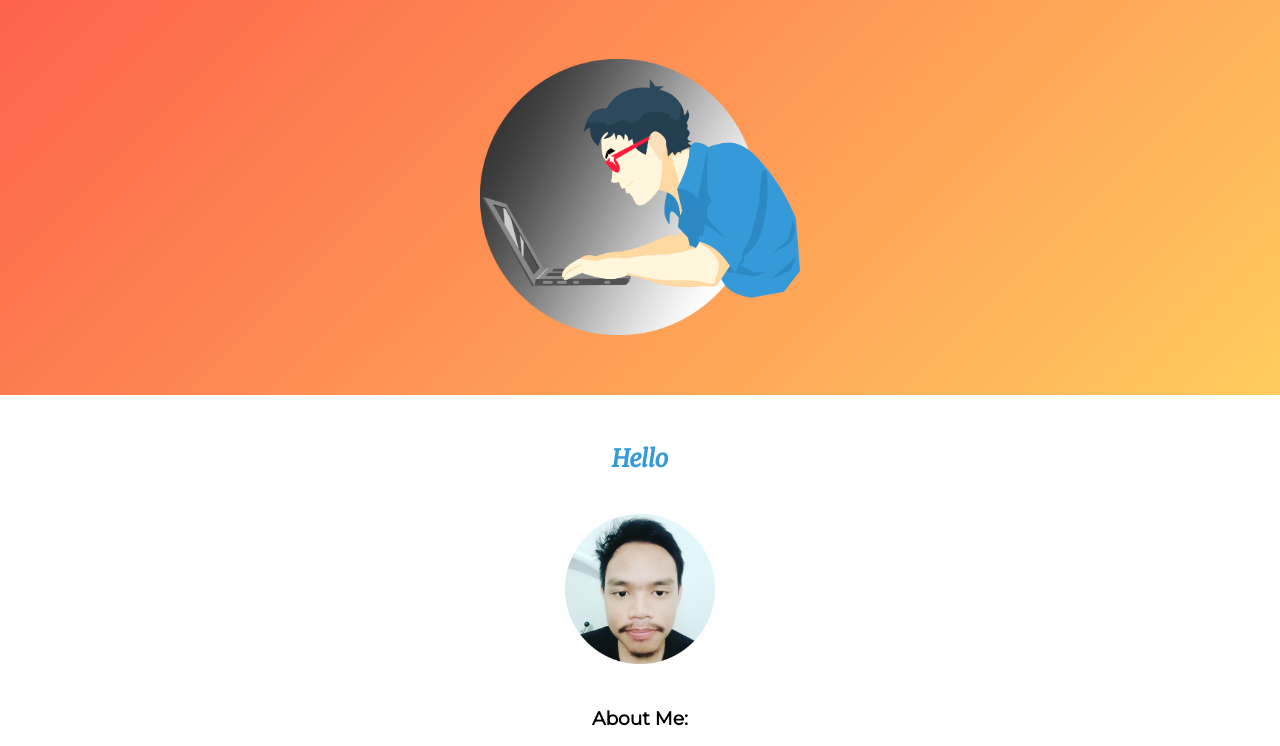
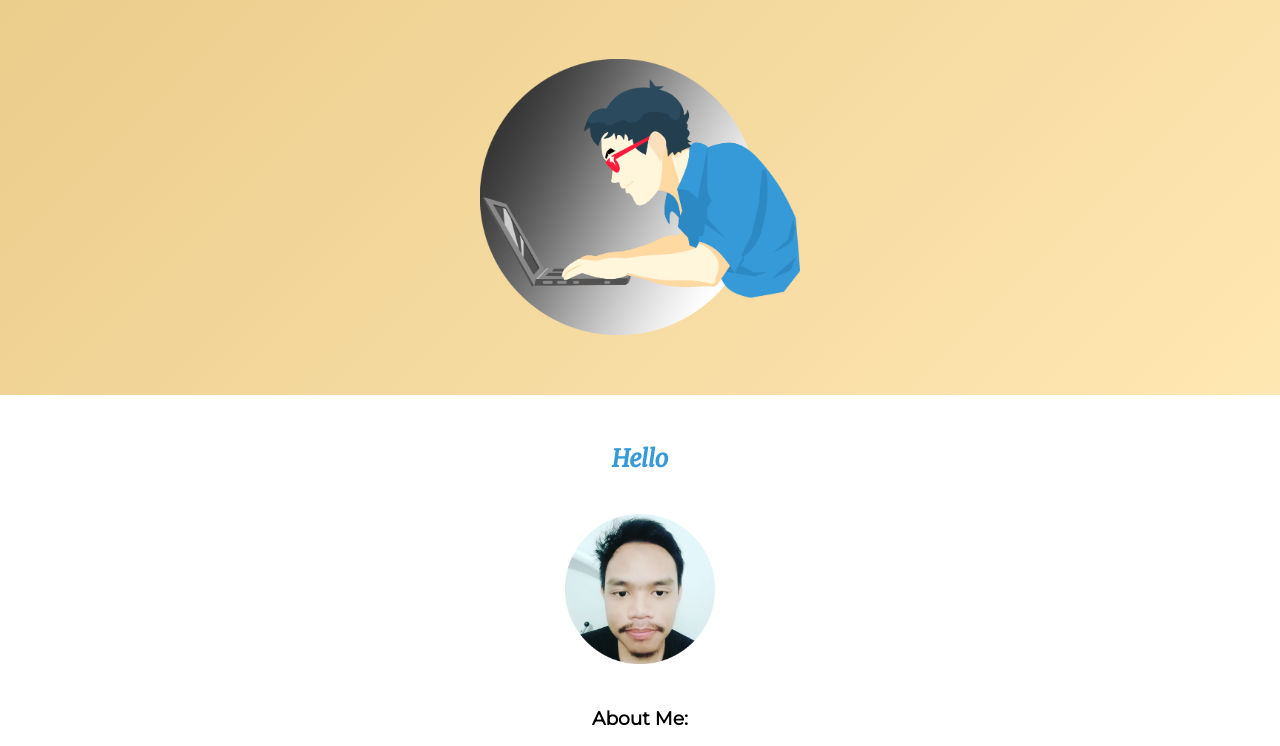
Before and after one commit to 4kent4/cv, a plain HTML site: page index.html in a window 1280 px wide. Shown: the part 418-1164 px from the top of the page. Drawn offline with nearby package versions, Linux system fonts and the light colour scheme.

Commit message:
bg quick update

```diff
--- a/css/styles.css
+++ b/css/styles.css
@@ -32,7 +32,7 @@
 
  .container{
    padding-top: 2rem;
-   background: linear-gradient(135deg, #fd4848, #ffcc5e);
+   background: linear-gradient(135deg, #e6c682, #ffe7b3);
    position: relative;
    padding-bottom: 3rem;
    margin-bottom: 3rem;
```
